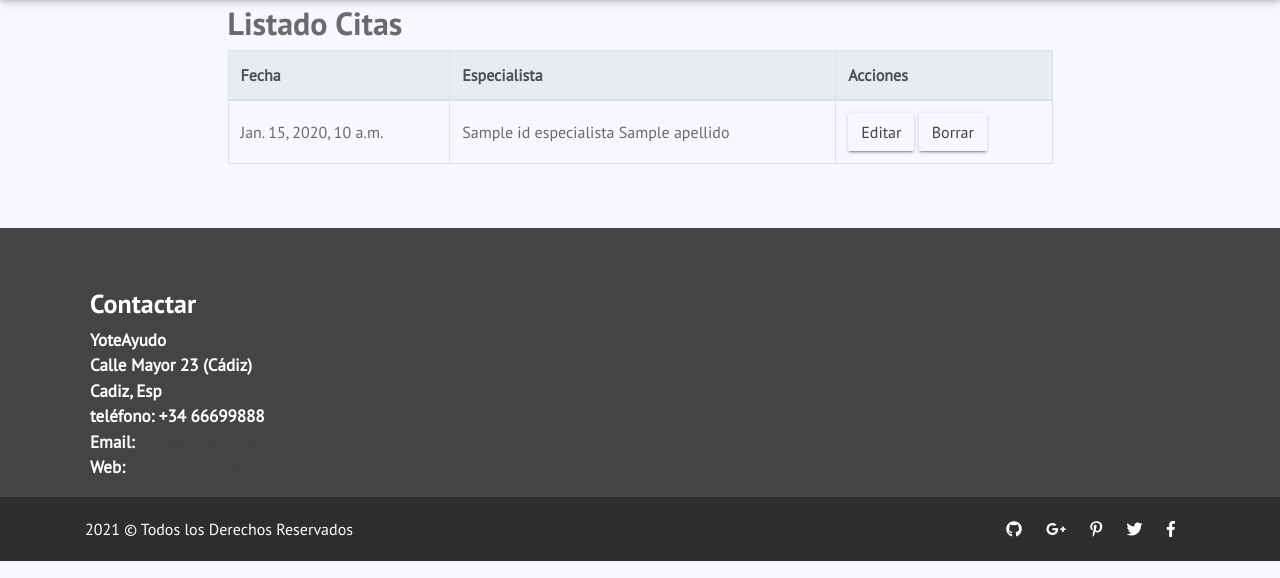
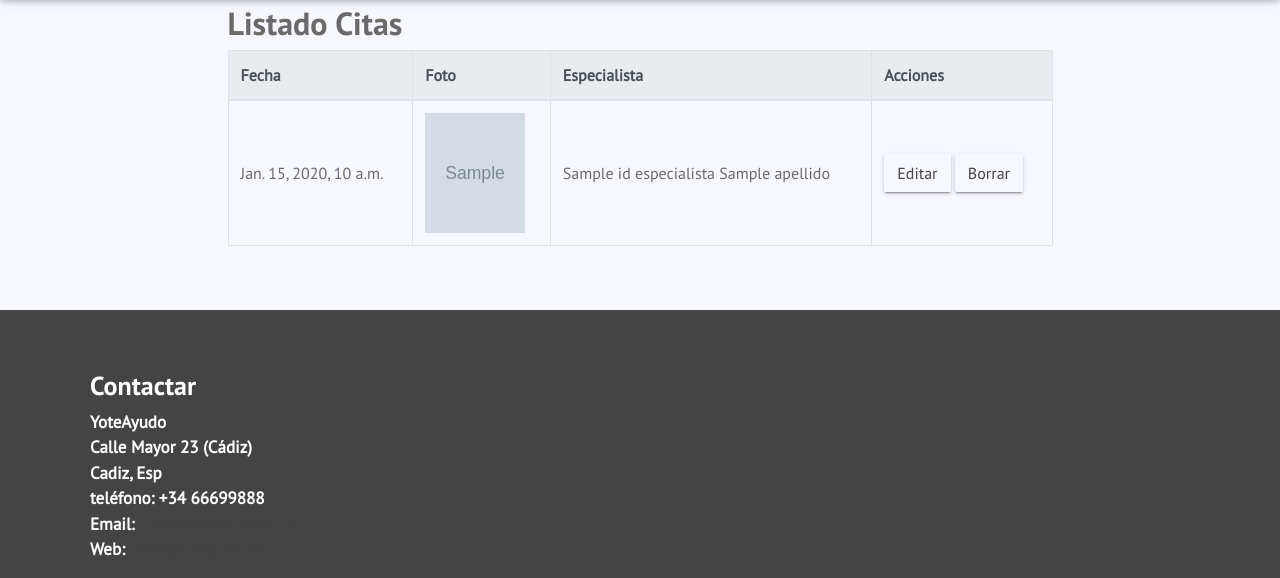
Before and after one commit to microedet/yoteayudo, a Django app: template core/templates/core/cita_list.html in a window 1280 px wide. Shown: the part 132-710 px from the top of the page. Run offline with Django 3.2, Linux system fonts and the light colour scheme; the template is opened without the code that fills it: most values are stand-ins (such as "Sample title", 1, 10 or a date in 2020); grey boxes marked "Sample" are stand-in pictures; some libraries are stand-ins or nearby versions.

Commit message:
Mejoras de las tablas con foto

```diff
--- a/core/templates/core/cita_list.html
+++ b/core/templates/core/cita_list.html
@@ -18,6 +18,7 @@
                         <thead class="thead-light">
                         <tr>
                             <th scope="col">Fecha</th>
+                            <th scope="col">Foto</th>
                             <th scope="col">Especialista</th>
                             <th  scope="col">Acciones</th>
                         </tr>
@@ -28,6 +29,7 @@
 
 
                                 <td style="vertical-align: middle">{{ cita.fecha}}</td>
+                                <td> <img  id="foto_carnet" src="{{ cita.idEspecialista.foto.url }}" style=" width: 100px;height: 120px"></td>
                                 <td style="vertical-align: middle">{{ cita.idEspecialista.nombre}} {{ cita.idEspecialista.apellido }}</td>
 
                                 <td style="vertical-align: middle">
--- a/core/templates/core/cita_list_historical.html
+++ b/core/templates/core/cita_list_historical.html
@@ -18,6 +18,7 @@
                         <thead class="thead-light">
                         <tr>
                             <th scope="col">Fecha</th>
+                            <th scope="col">Foto</th>
                             <th scope="col">Especialista</th>
                             <th  scope="col">Consultar</th>
                         </tr>
@@ -28,6 +29,7 @@
 
 
                                 <td style="vertical-align: middle">{{ cita.fecha}}</td>
+                                <td> <img  id="foto_carnet" src="{{ cita.idEspecialista.foto.url }}" style=" width: 100px;height: 120px"></td>
                                 <td style="vertical-align: middle">{{ cita.idEspecialista.nombre}} {{ cita.idEspecialista.apellido }}</td>
 
                                 <td style="vertical-align: middle">
```
Also changed, not shown: db.sqlite3, media/core/BAILE1.png (added), media/core/cultivandoelartelojo.jpg (added), media/core/jurado3.jpg (added), media/core/logo2.png (added), media/core/logo2_7YDTSuO.png (added).
